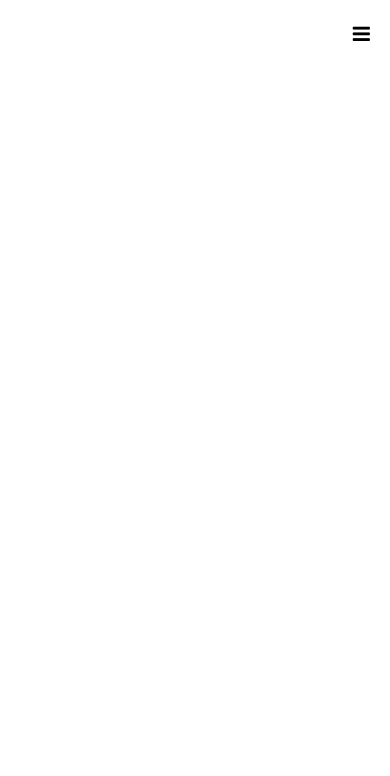
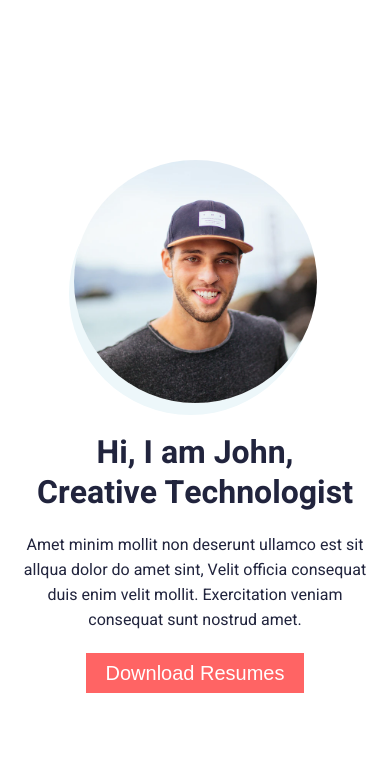
Before and after one commit to Kennedysenyo/portfolio-ui, a plain HTML site: page index.html in a window 390 px wide. Drawn offline with Linux system fonts and the light colour scheme.

Commit message:
add hero section

```diff
--- a/index.html
+++ b/index.html
@@ -7,6 +7,7 @@
 
     <link rel="stylesheet" type="text/css" href="./styles/main.css" />
     <link rel="stylesheet" type="text/css" href="./styles/header.css" />
+    <link rel="stylesheet" type="text/css" href="./styles/hero.css" />
     <link
       rel="stylesheet"
       href="https://cdnjs.cloudflare.com/ajax/libs/font-awesome/4.7.0/css/font-awesome.min.css"
@@ -29,6 +30,29 @@
         </a>
       </nav>
     </header>
+    <main>
+      <section id="hero">
+        <div class="container">
+          <div>
+            <div class="container__text">
+              <h1>
+                Hi, I am John, <br />
+                Creative Technologist
+              </h1>
+              <p>
+                Amet minim mollit non deserunt ullamco est sit allqua dolor do
+                amet sint, Velit officia consequat duis enim velit mollit.
+                Exercitation veniam consequat sunt nostrud amet.
+              </p>
+            </div>
+            <div class="container__img">
+              <img src="./img/profile.png" alt="profile picture" />
+            </div>
+          </div>
+          <button>Download Resumes</button>
+        </div>
+      </section>
+    </main>
     <script src="./script.js" type="text/javascript"></script>
   </body>
 </html>
--- a/styles/header.css
+++ b/styles/header.css
@@ -11,7 +11,7 @@ nav {
 
 header > nav > a {
   text-decoration: none;
-  font-size: 20px;
+  font-size: 1.25rem;
   font-weight: 500;
   text-align: right;
   color: var(--font-color);
@@ -27,26 +27,33 @@ header > nav > a.menu-icon {
 }
 
 @media screen and (max-width: 480px) {
-  nav {
-    flex-direction: column;
-    align-items: start;
+  header {
     position: relative;
   }
 
+  nav {
+    flex-direction: column;
+    align-items: flex-start;
+  }
+
   header > nav > a {
-    display: none;
+    max-height: 0;
+    overflow: hidden;
+    transition: max-height 0.4s ease, padding 0.4s ease;
+    padding: 0; /* initial padding must be 0 */
   }
 
   header > nav > a.menu-icon {
     display: inline;
+    font-size: 2rem;
+    font-weight: 200;
     position: absolute;
-    top: 0;
-    right: 0px;
+    top: 10px;
+    right: 10px;
+  }
+
+  nav > a.show:not(.menu-icon) {
+    max-height: 100px;
+    padding: 10px 0;
   }
 }
-
-@media screen and (max-width: 480px) {
-  nav > a.show:not(a.menu-icon.show) {
-    display: inline-block;
-  }
-}
--- /dev/null
+++ b/styles/hero.css
@@ -0,0 +1,91 @@
+#hero .container > div {
+  display: flex;
+  gap: 30px;
+  align-items: center;
+  justify-content: space-between;
+}
+
+#hero .container > button {
+  border: none;
+  font-family: "Heeba", sans-serif;
+  font-size: 1.25rem;
+  font-weight: 500;
+  line-height: 100%;
+  padding: 10px 20px;
+  background-color: var(--primary-color);
+  color: var(--background-color);
+  margin-top: 20px;
+  cursor: pointer;
+  transition: background-color 0.3s;
+}
+
+#hero .container > button:hover {
+  background-color: #e65747;
+}
+
+#hero .container > div > .container__text {
+  flex: 0 1 60%;
+}
+
+.container__text > h1 {
+  font-size: 2.75rem;
+  font-weight: 700;
+  line-height: 60px;
+  color: var(--text-color);
+}
+
+.container__text > p {
+  font-weight: 400;
+  font-size: 1rem;
+  color: var(--text-color);
+  line-height: 25px;
+  max-width: 80%;
+  margin-top: 20px;
+}
+
+#hero .container > div > .container__img {
+  flex: 0 1 243px;
+  border-radius: 50%;
+  max-height: 243px;
+  overflow: hidden;
+  box-shadow: -5px 12px 0 0 #edf7fa;
+}
+
+#hero .container > div > .container__img > img {
+  width: 100%;
+  object-fit: cover;
+  aspect-ratio: 1;
+}
+
+@media screen and (max-width: 880px) {
+  #hero .container {
+    display: flex;
+    flex-direction: column;
+    align-items: center;
+  }
+
+  #hero > .container > div {
+    flex-direction: column;
+  }
+
+  #hero > .container > div > .container__text {
+    order: 1;
+  }
+
+  #hero > .container > div > .container__text > * {
+    text-align: center;
+  }
+
+  #hero > .container > div > .container__text > h1 {
+    font-size: 2rem;
+    line-height: 40px;
+  }
+
+  #hero > .container > div > .container__text > p {
+    max-width: 100%;
+  }
+
+  #hero .container > div > .container__img {
+    max-width: 243px;
+  }
+}
--- a/styles/main.css
+++ b/styles/main.css
@@ -6,12 +6,26 @@
 }
 
 :root {
+  --text-color: #21243d;
   --font-color: #000;
   --background-color: #fff;
   --primary-color: #ff6464;
+  --priamry-color-b: #fc5e4c;
 }
 
 body {
   background-color: var(--background-color);
   min-height: 100vh;
 }
+
+section > div.container {
+  max-width: 80%;
+  margin: 0 auto;
+  padding: 80px 0;
+}
+
+@media screen and (max-width: 880px) {
+  section > div.container {
+    max-width: 90%;
+  }
+}
```
Also changed, not shown: img/profile.png (added).
